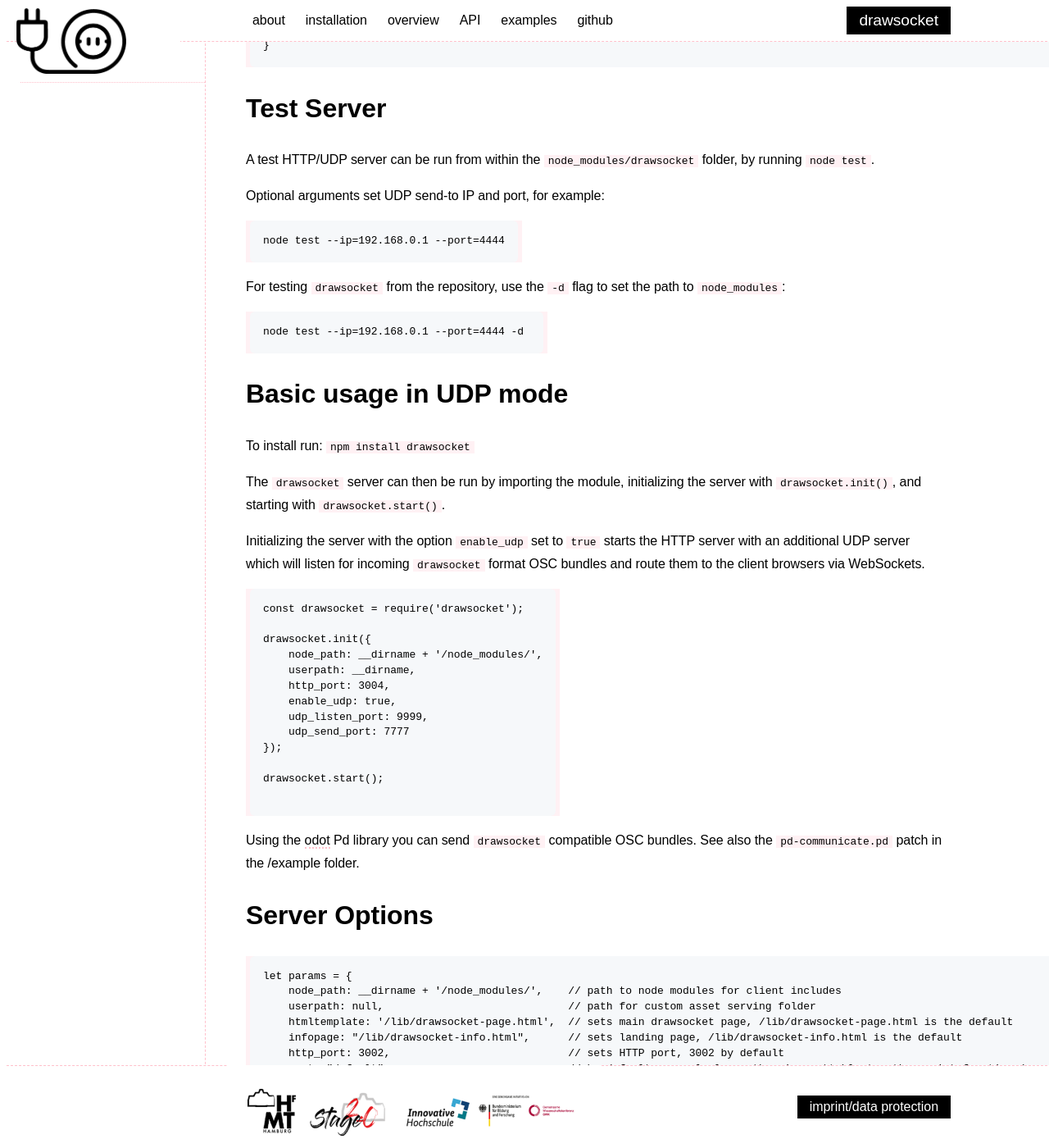
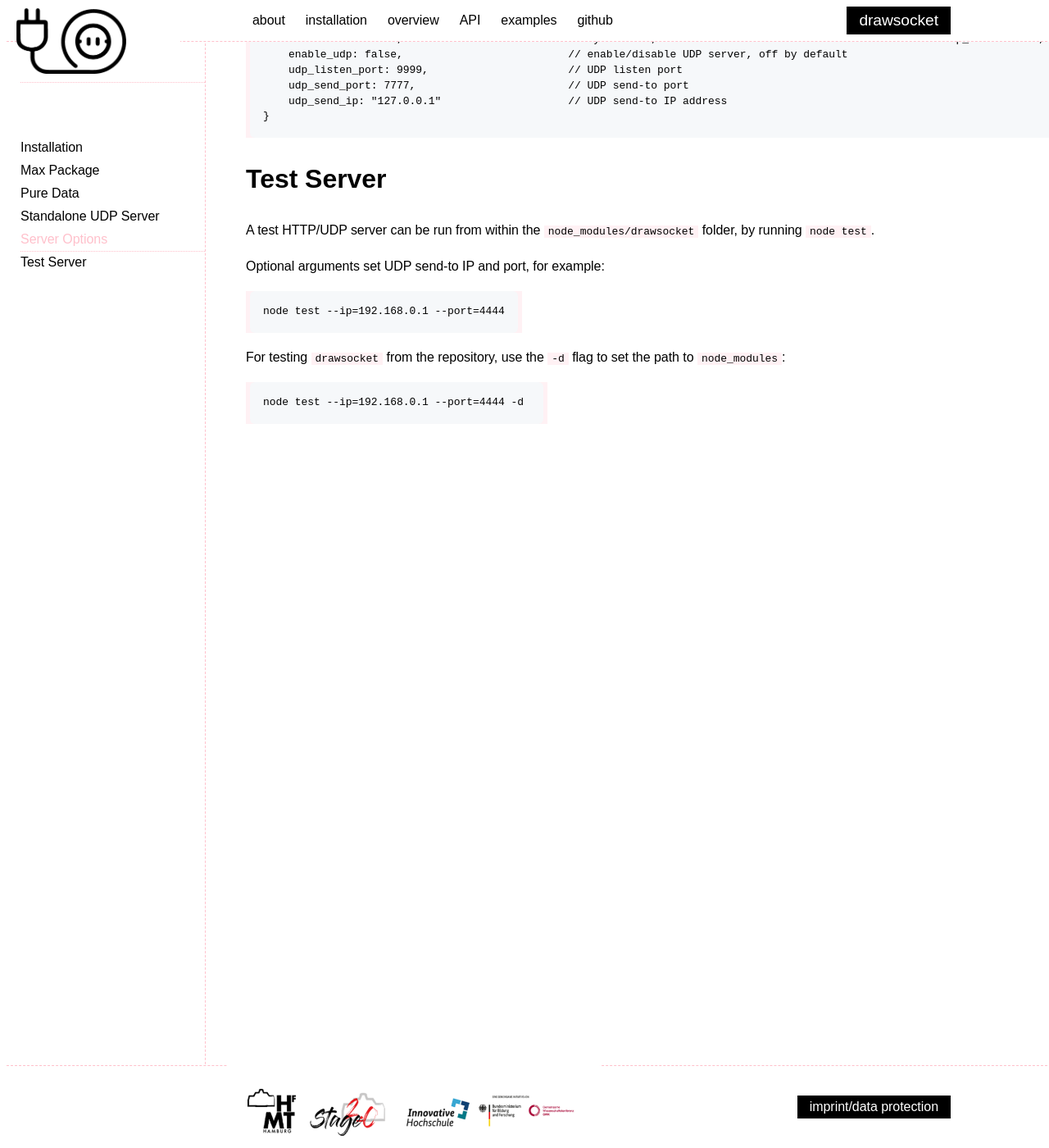
Before and after one commit to drawsocket/drawsocket.github.io, a Jekyll site: the page built from installation.md, in a window 1280 px wide and 1400 px high, scrolled down 1694 px. Shown: the whole window at 82% size. Built offline with Jekyll 4.4.1, drawn with Linux system fonts in a browser that asks for light colours; some of the changed text lies outside the part shown.

Commit message:
updated installation

````diff
--- a/installation.md
+++ b/installation.md
@@ -1,13 +1,16 @@
 ---
-layout: page
+layout: api
 title: installation
 ---
 
 # Installation
+{: class="api_key"}
 
 `drawsocket` can be run either as a standalone [node.js](https://nodejs.org/en/) server, or inside the [Max](https://cycling74.com/) media programming application.
 
-### Max Package
+# Max Package
+{: class="api_key"}
+
 
 Requires [Max](https://cycling74.com/) version >= 8.1.0, and [CNMAT's Odot library](https://github.com/CNMAT/CNMAT-odot/releases), and works well in the [MaxScore](http://www.computermusicnotation.com) notation framework.
 
@@ -21,11 +24,13 @@
 6. Refer to the examples in the `drawsocket` help file, and in the Max Extras menu.
 7. See the [Overview](overview.html) and [API](api.html) pages for more details.
 
-### Pure Data
+# Pure Data
+{: class="api_key"}
 
 Using the standalone UDP server, the [odot](https://github.com/CNMAT/CNMAT-odot/releases/tag/1.3.0-rc.3) Pd library you can send `drawsocket` compatible OSC bundles. See also the `pd-communicate.pd` patch in the /example folder.
 
-### Standalone UDP Server
+# Standalone UDP Server
+{: class="api_key"}
 
 1. Install [node.js](https://nodejs.org/en/) if not already installed.
 2. Create a new directory and run: `npm install drawsocket`
@@ -53,6 +58,7 @@
 
 
 # Server Options
+{: class="api_key"}
 
 ```
 let params = {
@@ -71,6 +77,7 @@
 ```
 
 # Test Server
+{: class="api_key"}
 
 A test HTTP/UDP server can be run from within the `node_modules/drawsocket` folder, by running `node test`.
 
@@ -85,65 +92,3 @@
 ```
 node test --ip=192.168.0.1 --port=4444 -d
 ```
-
-
-# Basic usage in UDP mode
-
-To install run: `npm install drawsocket`
-
-The `drawsocket` server can then be run by importing the module, initializing the server with `drawsocket.init()`, and starting with `drawsocket.start()`.
-
-Initializing the server with the option `enable_udp` set to `true` starts the HTTP server with an additional UDP server which will listen for incoming `drawsocket` format OSC bundles and route them to the client browsers via WebSockets.
-
-```
-const drawsocket = require('drawsocket');
-
-drawsocket.init({
-    node_path: __dirname + '/node_modules/',
-    userpath: __dirname,
-    http_port: 3004,
-    enable_udp: true,
-    udp_listen_port: 9999,
-    udp_send_port: 7777
-});
-
-drawsocket.start();
-
-```
-
-Using the [odot](https://github.com/CNMAT/CNMAT-odot/releases/tag/1.3.0-rc.3) Pd library you can send `drawsocket` compatible OSC bundles.
-See also the `pd-communicate.pd` patch in the /example folder.
-
-# Server Options
-
-```
-let params = {
-    node_path: __dirname + '/node_modules/',    // path to node modules for client includes
-    userpath: null,                             // path for custom asset serving folder
-    htmltemplate: '/lib/drawsocket-page.html',  // sets main drawsocket page, /lib/drawsocket-page.html is the default
-    infopage: "/lib/drawsocket-info.html",      // sets landing page, /lib/drawsocket-info.html is the default
-    http_port: 3002,                            // sets HTTP port, 3002 by default
-    post: "default",                            // by default, console.log, otherwise settable to other print function (e.g. Max.post)
-    outlet: "default",                          // by default, if UDP is enabled outlet will be set to use udp_server.send, else disabled
-    enable_udp: false,                          // enable/disable UDP server, off by default
-    udp_listen_port: 9999,                      // UDP listen port
-    udp_send_port: 7777,                        // UDP send-to port
-    udp_send_ip: "127.0.0.1"                    // UDP send-to IP address
-}
-```
-
-# Test Server
-
-A test HTTP/UDP server can be run from within the `node_modules/drawsocket` folder, by running `node test`.
-
-Optional arguments set UDP send-to IP and port, for example:
-
-```
-node test --ip=192.168.0.1 --port=4444
-```
-
-For testing `drawsocket` from the repository, use the `-d` flag to set the path to `node_modules`:
-
-```
-node test --ip=192.168.0.1 --port=4444 -d
-```
````
